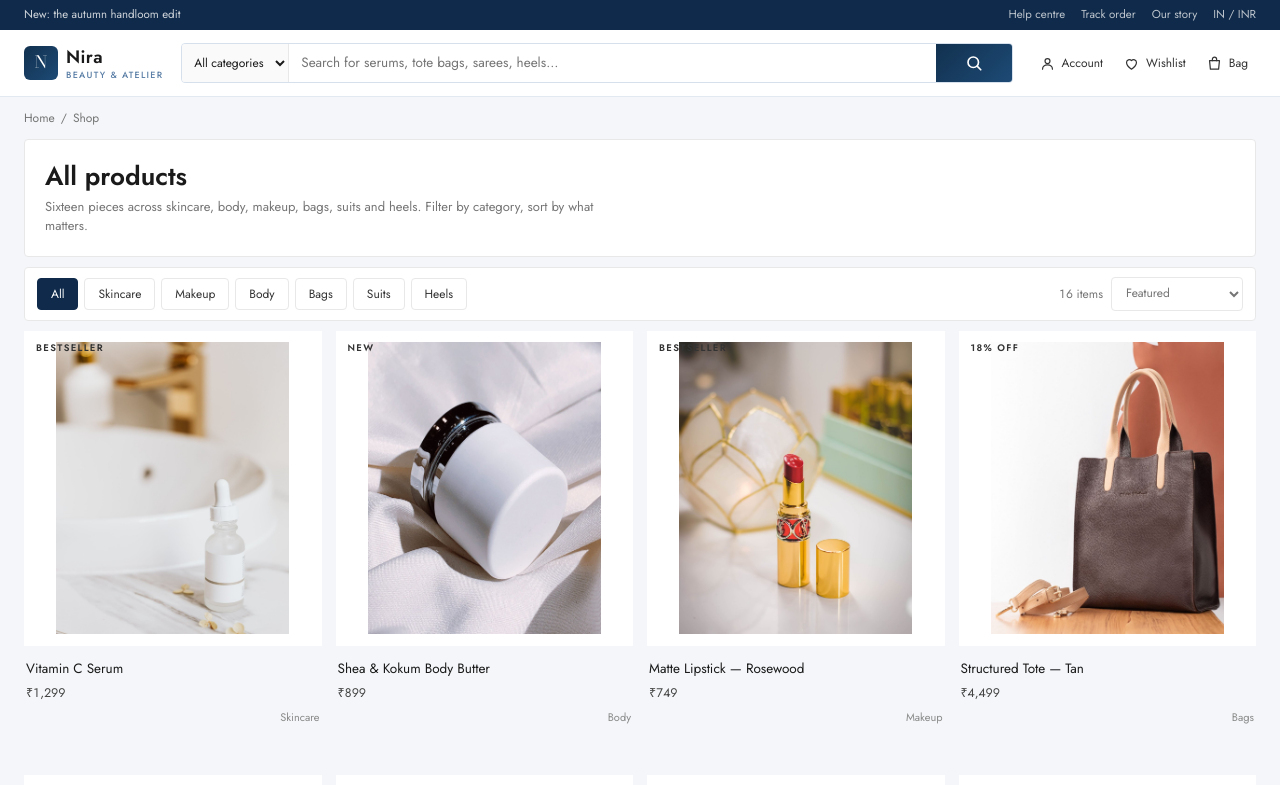
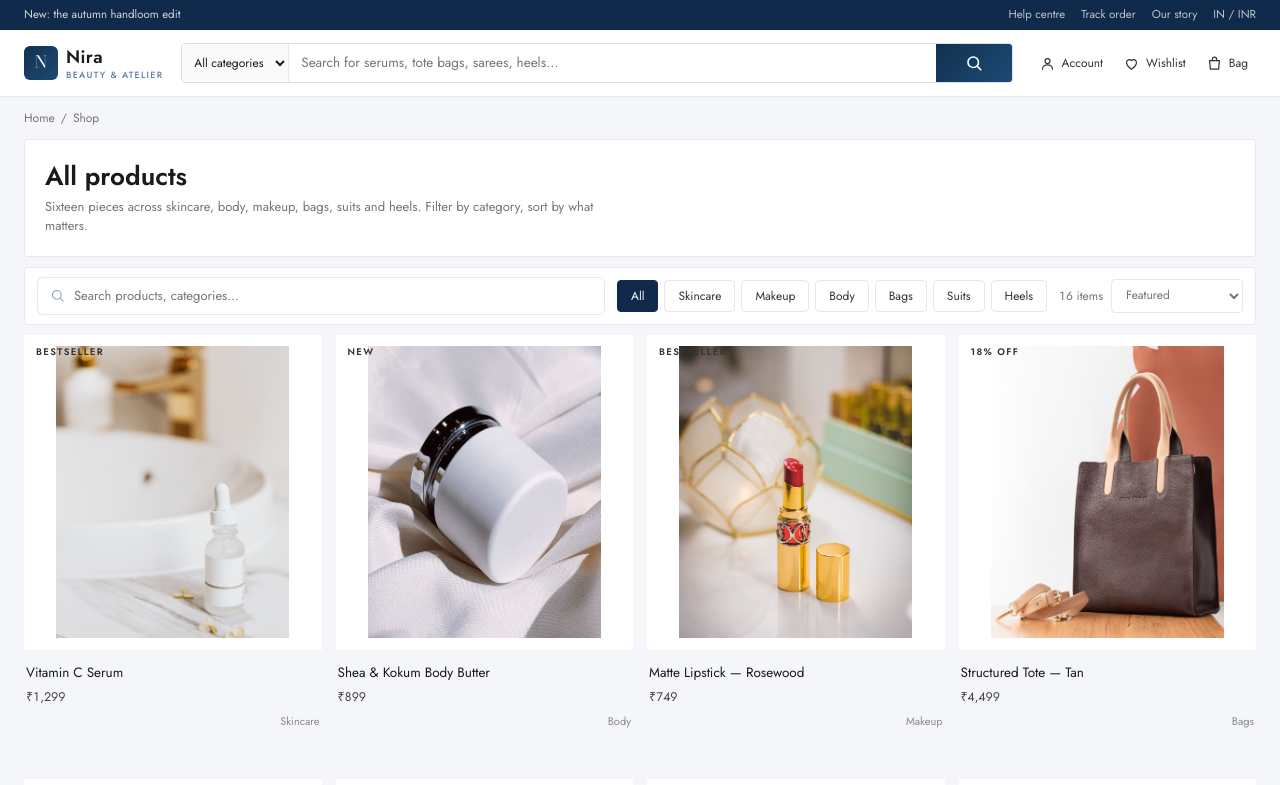
Before and after one commit to aigenerative35-bot/nira-store, a React (Vite) app: page /nira-store/shop in a window 1280 px wide. Shown: the top 785 px of the page. Built offline with nearby package versions, Linux system fonts and the light colour scheme.

Commit message:
feat: home is campaign-only; product grid + search live on shop

```diff
--- a/src/pages/Shop.jsx
+++ b/src/pages/Shop.jsx
@@ -63,7 +63,16 @@ export default function Shop() {
       </div>
 
       <div className="shopbar">
-        <div className="chips">
+        <div className="shop-search">
+            <Icon.search />
+            <input
+              value={q}
+              onChange={(e) => setParams((prev) => { const n = new URLSearchParams(prev); if (e.target.value) n.set('q', e.target.value); else n.delete('q'); return n })}
+              placeholder="Search products, categories…"
+              aria-label="Search"
+            />
+          </div>
+          <div className="chips">
           <button className={`chip ${cat === 'all' && !onlyWish ? 'on' : ''}`} onClick={() => setCat('all')}>All</button>
           {categories.map((c) => (
             <button key={c.id} className={`chip ${cat === c.id ? 'on' : ''}`} onClick={() => setCat(c.id)}>
```
